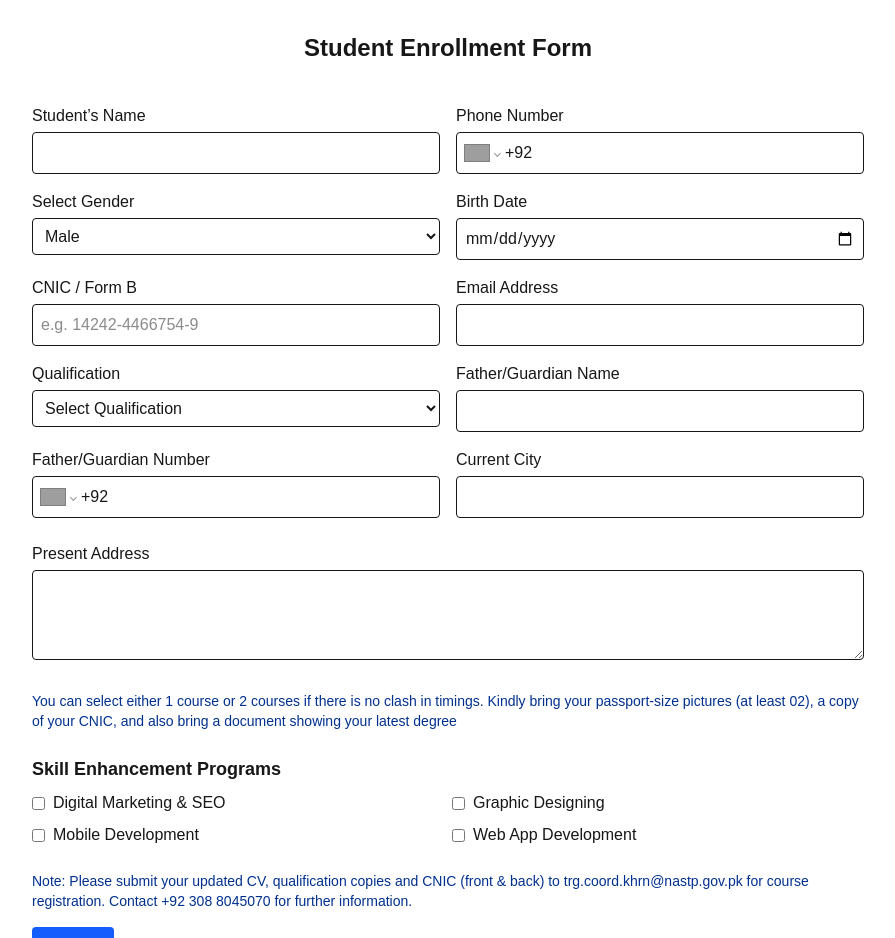
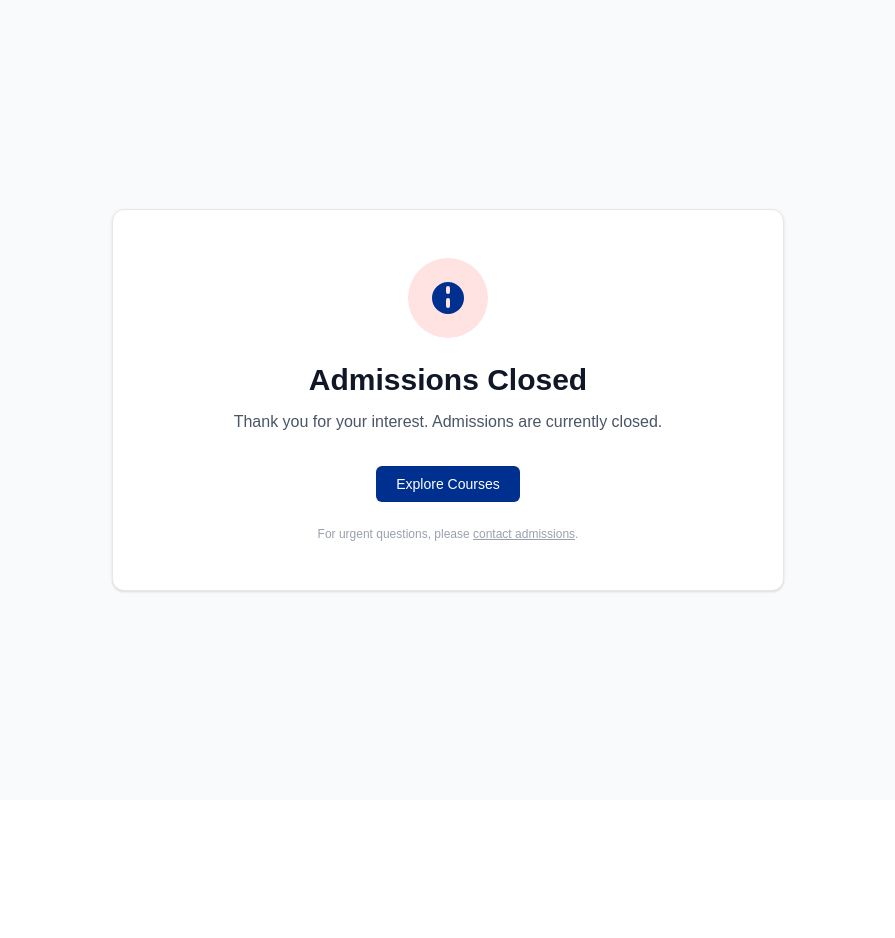
Before and after one commit to mansoorabbas123/nastp-web-form, a Next.js app: page / in a window 1280 px wide. Shown: the top 938 px of the page, without its empty margins (192-1087 px from the left). After the commit the page ends 800 px from the top, so only its background shows below. Built offline with nearby package versions, Linux system fonts and the light colour scheme; grey boxes are pictures that could not be loaded.

Commit message:
batch-5 admissions closed

```diff
--- a/app/page.tsx
+++ b/app/page.tsx
@@ -152,338 +152,339 @@ export default function StudentRegistrationForm() {
   };
 
   return (
-    <div className="max-w-4xl mx-auto p-8">
-      <h1 className="text-2xl font-bold mb-10 text-center">
-        Student Enrollment Form
-      </h1>
+//     <div className="max-w-4xl mx-auto p-8">
+//       <h1 className="text-2xl font-bold mb-10 text-center">
+//         Student Enrollment Form
+//       </h1>
 
-      <form onSubmit={handleSubmit(onSubmit)} className="space-y-6">
-        {/* Student Info */}
-        <div className="grid grid-cols-1 md:grid-cols-2 gap-4">
-          <div>
-            <label className="block mb-1 font-medium">Student’s Name</label>
-            <input
-              type="text"
-              // placeholder="Student’s Name"
-              {...register("name")}
-              className="border p-2 rounded w-full"
-            />
-            {errors.name && (
-              <p className="text-red-500 text-sm">{errors.name.message}</p>
-            )}
-          </div>
-          <div>
-            <label className="block mb-1 font-medium">Phone Number</label>
-            <Controller
-              name="phone"
-              control={control}
-              render={({ field }) => (
-                <PhoneInput
-                  {...field}
-                  defaultCountry="PK"
-                  international
-                  className="border p-2 rounded w-full"
-                  placeholder="Phone Number"
-                />
-              )}
-            />
-            {errors.phone && (
-              <p className="text-red-500 text-sm">{errors.phone.message}</p>
-            )}
-          </div>
-          <div>
-            <label className="block mb-1 font">Select Gender</label>
-            <select
-              {...register("gender")}
-              className="border p-2 rounded w-full"
-            >
-              {/* <option value="">Select Gender</option> */}
-              <option value="Male">Male</option>
-              <option value="Female">Female</option>
-            </select>
-            {errors.gender && (
-              <p className="text-red-500 text-sm">{errors.gender.message}</p>
-            )}
-          </div>
-          <div>
-            <label className="block mb-1 font-medium">Birth Date</label>
-            <input
-              type="date"
-              {...register("birthDate")}
-              className="border p-2 rounded w-full"
-            />
-            {errors.birthDate && (
-              <p className="text-red-500 text-sm">{errors.birthDate.message}</p>
-            )}
-          </div>
-          <div>
-            <div>
-              <label className="block mb-1 font-medium">CNIC / Form B</label>
-              <input
-                type="text"
-                placeholder="e.g. 14242-4466754-9"
-                {...register("cnic")}
-                className="border p-2 rounded w-full"
-              />
-              {errors.cnic && (
-                <p className="text-red-500 text-sm">{errors.cnic.message}</p>
-              )}
-            </div>
-          </div>
-          <div>
-            <label className="block mb-1 font-medium">Email Address</label>
-            <input
-              type="email"
-              // placeholder="Email Address"
-              {...register("email")}
-              className="border p-2 rounded w-full"
-            />
-            {errors.email && (
-              <p className="text-red-500 text-sm">{errors.email.message}</p>
-            )}
-          </div>
-          <div>
-            <label className="block mb-1 font-medium">Qualification</label>
-            <select
-              {...register("qualification")}
-              className="border p-2 rounded w-full"
-            >
-              <option value="">Select Qualification</option>
-              <option value="MS">MS</option>
-              <option value="BS">BS</option>
-              <option value="FA">FA</option>
-              <option value="FSC">FSC</option>
-              <option value="Matric">Matric</option>
-            </select>
-            {errors.qualification && (
-              <p className="text-red-500 text-sm">
-                {errors.qualification.message}
-              </p>
-            )}
-          </div>
-          <div>
-            <label className="block mb-1 font-medium">Father/Guardian Name</label>
-            <input
-              type="text"
-              // placeholder="Father/Guardian Name"
-              {...register("fatherName")}
-              className="border p-2 rounded w-full"
-            />
-            {errors.fatherName && (
-              <p className="text-red-500 text-sm">{errors.fatherName.message}</p>
-            )}
-          </div>
-          <div>
-            <label className="block mb-1 font-medium">Father/Guardian Number</label>
-            <Controller
-              name="fatherNumber"
-              control={control}
-              render={({ field }) => (
-                <PhoneInput
-                  {...field}
-                  defaultCountry="PK"
-                  international
-                  className="border p-2 rounded w-full"
-                  placeholder="Father/Guardian Number"
-                />
-              )}
-            />
-            {errors.fatherNumber && (
-              <p className="text-red-500 text-sm">
-                {errors.fatherNumber.message}
-              </p>
-            )}
-          </div>
-          <div>
-            <label className="block mb-1 font-medium">Current City</label>
-            <input
-              type="text"
-              // placeholder="District"
-              {...register("city")}
-              className="border p-2 rounded w-full"
-            />
-            {errors.city && (
-              <p className="text-red-500 text-sm">{errors.city.message}</p>
-            )}
-          </div>
-        </div>
+//       <form onSubmit={handleSubmit(onSubmit)} className="space-y-6">
+//         {/* Student Info */}
+//         <div className="grid grid-cols-1 md:grid-cols-2 gap-4">
+//           <div>
+//             <label className="block mb-1 font-medium">Student’s Name</label>
+//             <input
+//               type="text"
+//               // placeholder="Student’s Name"
+//               {...register("name")}
+//               className="border p-2 rounded w-full"
+//             />
+//             {errors.name && (
+//               <p className="text-red-500 text-sm">{errors.name.message}</p>
+//             )}
+//           </div>
+//           <div>
+//             <label className="block mb-1 font-medium">Phone Number</label>
+//             <Controller
+//               name="phone"
+//               control={control}
+//               render={({ field }) => (
+//                 <PhoneInput
+//                   {...field}
+//                   defaultCountry="PK"
+//                   international
+//                   className="border p-2 rounded w-full"
+//                   placeholder="Phone Number"
+//                 />
+//               )}
+//             />
+//             {errors.phone && (
+//               <p className="text-red-500 text-sm">{errors.phone.message}</p>
+//             )}
+//           </div>
+//           <div>
+//             <label className="block mb-1 font">Select Gender</label>
+//             <select
+//               {...register("gender")}
+//               className="border p-2 rounded w-full"
+//             >
+//               {/* <option value="">Select Gender</option> */}
+//               <option value="Male">Male</option>
+//               <option value="Female">Female</option>
+//             </select>
+//             {errors.gender && (
+//               <p className="text-red-500 text-sm">{errors.gender.message}</p>
+//             )}
+//           </div>
+//           <div>
+//             <label className="block mb-1 font-medium">Birth Date</label>
+//             <input
+//               type="date"
+//               {...register("birthDate")}
+//               className="border p-2 rounded w-full"
+//             />
+//             {errors.birthDate && (
+//               <p className="text-red-500 text-sm">{errors.birthDate.message}</p>
+//             )}
+//           </div>
+//           <div>
+//             <div>
+//               <label className="block mb-1 font-medium">CNIC / Form B</label>
+//               <input
+//                 type="text"
+//                 placeholder="e.g. 14242-4466754-9"
+//                 {...register("cnic")}
+//                 className="border p-2 rounded w-full"
+//               />
+//               {errors.cnic && (
+//                 <p className="text-red-500 text-sm">{errors.cnic.message}</p>
+//               )}
+//             </div>
+//           </div>
+//           <div>
+//             <label className="block mb-1 font-medium">Email Address</label>
+//             <input
+//               type="email"
+//               // placeholder="Email Address"
+//               {...register("email")}
+//               className="border p-2 rounded w-full"
+//             />
+//             {errors.email && (
+//               <p className="text-red-500 text-sm">{errors.email.message}</p>
+//             )}
+//           </div>
+//           <div>
+//             <label className="block mb-1 font-medium">Qualification</label>
+//             <select
+//               {...register("qualification")}
+//               className="border p-2 rounded w-full"
+//             >
+//               <option value="">Select Qualification</option>
+//               <option value="MS">MS</option>
+//               <option value="BS">BS</option>
+//               <option value="FA">FA</option>
+//               <option value="FSC">FSC</option>
+//               <option value="Matric">Matric</option>
+//             </select>
+//             {errors.qualification && (
+//               <p className="text-red-500 text-sm">
+//                 {errors.qualification.message}
+//               </p>
+//             )}
+//           </div>
+//           <div>
+//             <label className="block mb-1 font-medium">Father/Guardian Name</label>
+//             <input
+//               type="text"
+//               // placeholder="Father/Guardian Name"
+//               {...register("fatherName")}
+//               className="border p-2 rounded w-full"
+//             />
+//             {errors.fatherName && (
+//               <p className="text-red-500 text-sm">{errors.fatherName.message}</p>
+//             )}
+//           </div>
+//           <div>
+//             <label className="block mb-1 font-medium">Father/Guardian Number</label>
+//             <Controller
+//               name="fatherNumber"
+//               control={control}
+//               render={({ field }) => (
+//                 <PhoneInput
+//                   {...field}
+//                   defaultCountry="PK"
+//                   international
+//                   className="border p-2 rounded w-full"
+//                   placeholder="Father/Guardian Number"
+//                 />
+//               )}
+//             />
+//             {errors.fatherNumber && (
+//               <p className="text-red-500 text-sm">
+//                 {errors.fatherNumber.message}
+//               </p>
+//             )}
+//           </div>
+//           <div>
+//             <label className="block mb-1 font-medium">Current City</label>
+//             <input
+//               type="text"
+//               // placeholder="District"
+//               {...register("city")}
+//               className="border p-2 rounded w-full"
+//             />
+//             {errors.city && (
+//               <p className="text-red-500 text-sm">{errors.city.message}</p>
+//             )}
+//           </div>
+//         </div>
 
-        {/* Address */}
-        <div>
-          <label className="block mb-1 font-medium">Present Address</label>
-          <textarea
-            // placeholder="Present Address"
-            {...register("address")}
-            className="border p-2 rounded w-full"
-            rows={3}
-          />
-          {errors.address && (
-            <p className="text-red-500 text-sm">{errors.address.message}</p>
-          )}
-        </div>
+//         {/* Address */}
+//         <div>
+//           <label className="block mb-1 font-medium">Present Address</label>
+//           <textarea
+//             // placeholder="Present Address"
+//             {...register("address")}
+//             className="border p-2 rounded w-full"
+//             rows={3}
+//           />
+//           {errors.address && (
+//             <p className="text-red-500 text-sm">{errors.address.message}</p>
+//           )}
+//         </div>
 
-        <p className="text-[#00308F] text-sm">You can select either 1 course or 2 courses if there is no clash in timings. Kindly bring your passport-size pictures (at least 02), a copy of your CNIC, and also bring a document showing your latest degree</p>
+//         <p className="text-[#00308F] text-sm">You can select either 1 course or 2 courses if there is no clash in timings. Kindly bring your passport-size pictures (at least 02), a copy of your CNIC, and also bring a document showing your latest degree</p>
 
 
-        {/* Courses */}
-        <div>
-          <h2 className="text-lg font-semibold mb-2">
-            Skill Enhancement Programs
-          </h2>
-          <div className="grid grid-cols-1 md:grid-cols-2 gap-2">
-            {coursesList.map((course) => {
-              const isSelected = selectedCourses.includes(course);
-              const disableCheckbox =
-                !isSelected && selectedCourses.length >= 2;
-              return (
-                <label key={course} className="flex items-center gap-2">
-                  <input
-                    type="checkbox"
-                    value={course}
-                    checked={isSelected}
-                    onChange={(e) =>
-                      handleCourseChange(course, e.target.checked)
-                    }
-                    disabled={disableCheckbox}
-                    className="accent-blue-600"
-                  />
-                  {course}
-                </label>
-              );
-            })}
-          </div>
-          {errors.courses && (
-            <p className="text-red-500 text-sm">{errors.courses.message}</p>
-          )}
-        </div>
+//         {/* Courses */}
+//         <div>
+//           <h2 className="text-lg font-semibold mb-2">
+//             Skill Enhancement Programs
+//           </h2>
+//           <div className="grid grid-cols-1 md:grid-cols-2 gap-2">
+//             {coursesList.map((course) => {
+//               const isSelected = selectedCourses.includes(course);
+//               const disableCheckbox =
+//                 !isSelected && selectedCourses.length >= 2;
+//               return (
+//                 <label key={course} className="flex items-center gap-2">
+//                   <input
+//                     type="checkbox"
+//                     value={course}
+//                     checked={isSelected}
+//                     onChange={(e) =>
+//                       handleCourseChange(course, e.target.checked)
+//                     }
+//                     disabled={disableCheckbox}
+//                     className="accent-blue-600"
+//                   />
+//                   {course}
+//                 </label>
+//               );
+//             })}
+//           </div>
+//           {errors.courses && (
+//             <p className="text-red-500 text-sm">{errors.courses.message}</p>
+//           )}
+//         </div>
 
-        {/* Course Slots (Morning/Evening) */}
-        {selectedCourses.length > 0 && (
-          <div>
-            <h2 className="text-lg font-semibold mb-2">Select Slots for Your Courses</h2>
-            <div className="grid grid-cols-1 md:grid-cols-2 gap-4">
-              {selectedCourses.map((course) => (
-                <div key={course}>
-                  <label className="block mb-1 font-medium">{course} Slot</label>
-                  <select
-                    {...register(`courseSlots.${course}` as const, {
-                      required: `Please select a slot for ${course}`,
-                    })}
-                    className="border p-2 rounded w-full"
-                  >
-                    <option value="">Select Slot</option>
-                    <option value="Morning">Morning</option>
-                    <option value="Evening">Evening</option>
-                  </select>
-                  {errors.courseSlots?.[course] && (
-                    <p className="text-red-500 text-sm">
-                      {errors.courseSlots[course]?.message as string}
-                    </p>
-                  )}
-                </div>
-              ))}
-            </div>
-          </div>
-        )}
-        {/* Course Slots (Morning/Evening) */}
-{/* {selectedCourses.length > 0 && (
-  <div>
-    <h2 className="text-lg font-semibold mb-2">Select Slots for Your Courses</h2>
-    <div className="grid grid-cols-1 md:grid-cols-2 gap-4">
-      {selectedCourses.map((course) => {
-        const courseSlots = watch("courseSlots") || {};
-        const selectedSlot = courseSlots[course];
+//         {/* Course Slots (Morning/Evening) */}
+//         {selectedCourses.length > 0 && (
+//           <div>
+//             <h2 className="text-lg font-semibold mb-2">Select Slots for Your Courses</h2>
+//             <div className="grid grid-cols-1 md:grid-cols-2 gap-4">
+//               {selectedCourses.map((course) => (
+//                 <div key={course}>
+//                   <label className="block mb-1 font-medium">{course} Slot</label>
+//                   <select
+//                     {...register(`courseSlots.${course}` as const, {
+//                       required: `Please select a slot for ${course}`,
+//                     })}
+//                     className="border p-2 rounded w-full"
+//                   >
+//                     <option value="">Select Slot</option>
+//                     <option value="Morning">Morning</option>
+//                     <option value="Evening">Evening</option>
+//                   </select>
+//                   {errors.courseSlots?.[course] && (
+//                     <p className="text-red-500 text-sm">
+//                       {errors.courseSlots[course]?.message as string}
+//                     </p>
+//                   )}
+//                 </div>
+//               ))}
+//             </div>
+//           </div>
+//         )}
+//         {/* Course Slots (Morning/Evening) */}
+// {/* {selectedCourses.length > 0 && (
+//   <div>
+//     <h2 className="text-lg font-semibold mb-2">Select Slots for Your Courses</h2>
+//     <div className="grid grid-cols-1 md:grid-cols-2 gap-4">
+//       {selectedCourses.map((course) => {
+//         const courseSlots = watch("courseSlots") || {};
+//         const selectedSlot = courseSlots[course];
 
-        // Collect slots chosen by *other* courses
-        const takenSlots = Object.entries(courseSlots)
-          .filter(([c]) => c !== course)
-          .map(([_, slot]) => slot);
+//         // Collect slots chosen by *other* courses
+//         const takenSlots = Object.entries(courseSlots)
+//           .filter(([c]) => c !== course)
+//           .map(([_, slot]) => slot);
 
-        // Only show slots that are not already taken
-        const availableSlots = ["Morning", "Evening"].filter(
-          (slot) => !takenSlots.includes(slot as any)
-        );
+//         // Only show slots that are not already taken
+//         const availableSlots = ["Morning", "Evening"].filter(
+//           (slot) => !takenSlots.includes(slot as any)
+//         );
 
-        return (
-          <div key={course}>
-            <label className="block mb-1 font-medium">{course} Slot</label>
-            <select
-              {...register(`courseSlots.${course}` as const, {
-                required: `Please select a slot for ${course}`,
-              })}
-              className="border p-2 rounded w-full"
-              value={selectedSlot || ""}
-              onChange={(e) =>
-                setValue(`courseSlots.${course}` as const, e.target.value as any)
-              }
-            >
-              <option value="">Select Slot</option>
-              {availableSlots.map((slot) => (
-                <option key={slot} value={slot}>
-                  {slot}
-                </option>
-              ))}
-            </select>
-            {errors.courseSlots?.[course] && (
-              <p className="text-red-500 text-sm">
-                {errors.courseSlots[course]?.message as string}
-              </p>
-            )}
-          </div>
-        );
-      })}
-    </div>
-  </div>
-)} */}
+//         return (
+//           <div key={course}>
+//             <label className="block mb-1 font-medium">{course} Slot</label>
+//             <select
+//               {...register(`courseSlots.${course}` as const, {
+//                 required: `Please select a slot for ${course}`,
+//               })}
+//               className="border p-2 rounded w-full"
+//               value={selectedSlot || ""}
+//               onChange={(e) =>
+//                 setValue(`courseSlots.${course}` as const, e.target.value as any)
+//               }
+//             >
+//               <option value="">Select Slot</option>
+//               {availableSlots.map((slot) => (
+//                 <option key={slot} value={slot}>
+//                   {slot}
+//                 </option>
+//               ))}
+//             </select>
+//             {errors.courseSlots?.[course] && (
+//               <p className="text-red-500 text-sm">
+//                 {errors.courseSlots[course]?.message as string}
+//               </p>
+//             )}
+//           </div>
+//         );
+//       })}
+//     </div>
+//   </div>
+// )} */}
 
 
-        {/* Priorities */}
-        {selectedCourses.length > 1 && <>
-          <h2 className="text-lg font-semibold mb-2">Select Your Priorities</h2>
-          <div className="grid grid-cols-1 md:grid-cols-2 gap-4">
-            <label className="block mb-1 font-medium">Priority 1</label>
-            <select {...register("priority1")} className="border p-2 rounded w-full">
-              <option value="">Select 1st Priority</option>
-              {selectedCourses.map((course) => (
-                <option key={course} value={course}>
-                  {course}
-                </option>
-              ))}
-            </select>
-            {errors.priority1 && (
-              <p className="text-red-500 text-sm">{errors.priority1.message}</p>
-            )}
-            <label className="block mb-1 font-medium">Priority 2</label>
-            <select {...register("priority2")} className="border p-2 rounded w-full">
-              <option value="">Select 2nd Priority</option>
-              {selectedCourses
-                .filter((course) => course !== priority1)
-                .map((course) => (
-                  <option key={course} value={course}>
-                    {course}
-                  </option>
-                ))}
-            </select>
-            {errors.priority2 && (
-              <p className="text-red-500 text-sm">{errors.priority2.message}</p>
-            )}
-          </div></>}
-      <p className="text-[#00308F] mb-4 text-sm">
-        Note: Please submit your updated CV, qualification copies and CNIC (front & back) to trg.coord.khrn@nastp.gov.pk for course registration. Contact +92 308 8045070 for further information.
-      </p>
-        {/* Submit */}
-        <button
-          disabled={loading}
-          type="submit"
-          className={`py-2 px-4 rounded transition text-white ${isSubmitting
-            ? "bg-gray-400 cursor-not-allowed"
-            : "bg-blue-600 hover:bg-blue-700"
-            }`}
-        >
-          {loading ? "Submitting..." : "Submit"}
-        </button>
-      </form>
-    </div>
+//         {/* Priorities */}
+//         {selectedCourses.length > 1 && <>
+//           <h2 className="text-lg font-semibold mb-2">Select Your Priorities</h2>
+//           <div className="grid grid-cols-1 md:grid-cols-2 gap-4">
+//             <label className="block mb-1 font-medium">Priority 1</label>
+//             <select {...register("priority1")} className="border p-2 rounded w-full">
+//               <option value="">Select 1st Priority</option>
+//               {selectedCourses.map((course) => (
+//                 <option key={course} value={course}>
+//                   {course}
+//                 </option>
+//               ))}
+//             </select>
+//             {errors.priority1 && (
+//               <p className="text-red-500 text-sm">{errors.priority1.message}</p>
+//             )}
+//             <label className="block mb-1 font-medium">Priority 2</label>
+//             <select {...register("priority2")} className="border p-2 rounded w-full">
+//               <option value="">Select 2nd Priority</option>
+//               {selectedCourses
+//                 .filter((course) => course !== priority1)
+//                 .map((course) => (
+//                   <option key={course} value={course}>
+//                     {course}
+//                   </option>
+//                 ))}
+//             </select>
+//             {errors.priority2 && (
+//               <p className="text-red-500 text-sm">{errors.priority2.message}</p>
+//             )}
+//           </div></>}
+//       <p className="text-[#00308F] mb-4 text-sm">
+//         Note: Please submit your updated CV, qualification copies and CNIC (front & back) to trg.coord.khrn@nastp.gov.pk for course registration. Contact +92 308 8045070 for further information.
+//       </p>
+//         {/* Submit */}
+//         <button
+//           disabled={loading}
+//           type="submit"
+//           className={`py-2 px-4 rounded transition text-white ${isSubmitting
+//             ? "bg-gray-400 cursor-not-allowed"
+//             : "bg-blue-600 hover:bg-blue-700"
+//             }`}
+//         >
+//           {loading ? "Submitting..." : "Submit"}
+//         </button>
+//       </form>
+//     </div>
+<AdmissionClosed />
   );
 }
 
```
